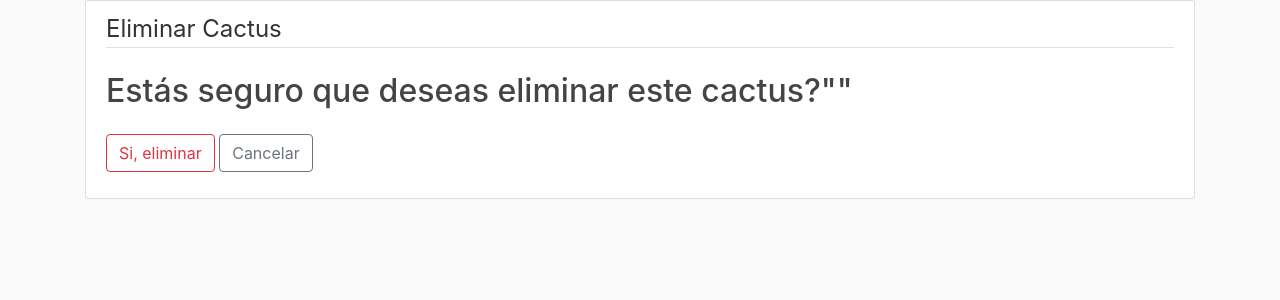
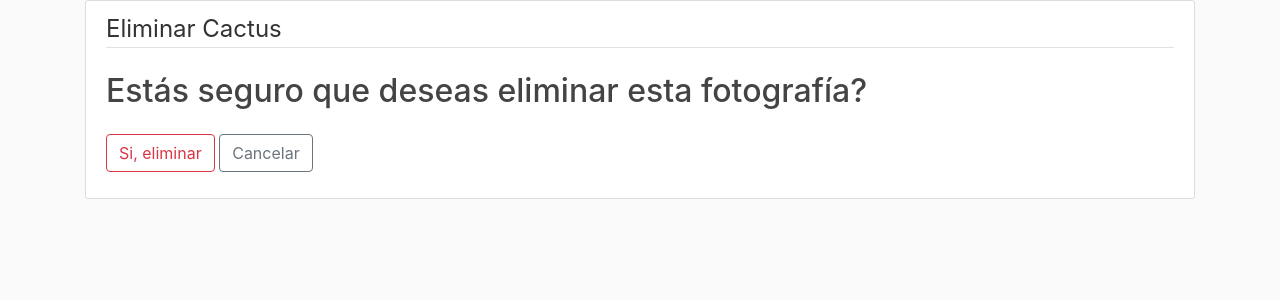
Before and after one commit to johnLee1501/cactugram, a Django app: page /foto/1/eliminar/1 in a window 1280 px wide. Shown: the part 76-376 px from the top of the page. Run offline with Django 3.2, Linux system fonts and the light colour scheme; tables that the repository leaves empty hold one stand-in row (values such as "Sample post"); some libraries are stand-ins or nearby versions.

Commit message:
modificaciones

```diff
--- a/cactus/views.py
+++ b/cactus/views.py
@@ -85,7 +85,7 @@
 
 class EliminarFotoCactus(DeleteView):
     model = PictureModel
-    template_name = 'confirmar_eliminar_cactus.html'
+    template_name = 'confirmar_eliminar_foto.html'
 
     def get_success_url(self):
         cactus_id = self.kwargs['pk_cactus']
--- a/templates/confirmar_eliminar_cactus.html
+++ b/templates/confirmar_eliminar_cactus.html
@@ -5,7 +5,8 @@
             {% csrf_token %}
             <fieldset class="form-group">
                 <legend class="border-bottom mb-4">Eliminar Cactus</legend>
-                <h2>Estás seguro que deseas eliminar este cactus?"{{ object.cactus_name }}"</h2>
+                <h2>Estás seguro que deseas eliminar el cactus <span
+                        style="color: forestgreen">{{ object.cactus_name }}</span>?""</h2>
             </fieldset>
             <div class="form-group">
                 <button class="btn btn-outline-danger" type="submit">Si, eliminar</button>
--- a/templates/confirmar_eliminar_foto.html
+++ b/templates/confirmar_eliminar_foto.html
@@ -5,7 +5,7 @@
             {% csrf_token %}
             <fieldset class="form-group">
                 <legend class="border-bottom mb-4">Eliminar Cactus</legend>
-                <h2>Estás seguro que deseas eliminar este cactus?"{{ object.cactus_name }}"</h2>
+                <h2>Estás seguro que deseas eliminar esta fotografía?</h2>
             </fieldset>
             <div class="form-group">
                 <button class="btn btn-outline-danger" type="submit">Si, eliminar</button>
--- a/templates/formulario_foto_cactus.html
+++ b/templates/formulario_foto_cactus.html
@@ -12,7 +12,7 @@
             </fieldset>
             <div class="form-group">
 
-                <button class="btn btn-outline-primary" type="submit"><i class="fas fa-upload"></i> Upload</button>
+                <button class="btn btn-outline-primary" type="submit"><i class="fas fa-upload"></i> Guardar</button>
             </div>
         </form>
 
--- a/templates/galeria_cactus.html
+++ b/templates/galeria_cactus.html
@@ -27,10 +27,10 @@
                                     <div class="d-flex justify-content-between">
                                         <p class="card-text">{{ picture.picture_date|date:"d F  Y" }}</p>
                                         <div class="">
-                                            <a href="{% url 'foto-actualizar' picture.id  pictures.0.picture_cactus.id %}">
+                                            <a href="{% url 'foto-actualizar' picture.id  cactus.id %}">
                                                 <i class="fa fa-edit" style="font-size:14px; color:darkslategray"></i>
                                             </a>
-                                            <a href="{% url 'foto-eliminar' picture.id  pictures.0.picture_cactus.id %}">
+                                            <a href="{% url 'foto-eliminar' picture.id  cactus.id %}">
                                                 <i class="fa fa-trash-alt" style="font-size:14px; color:gray"></i>
                                             </a>
                                         </div>
```
